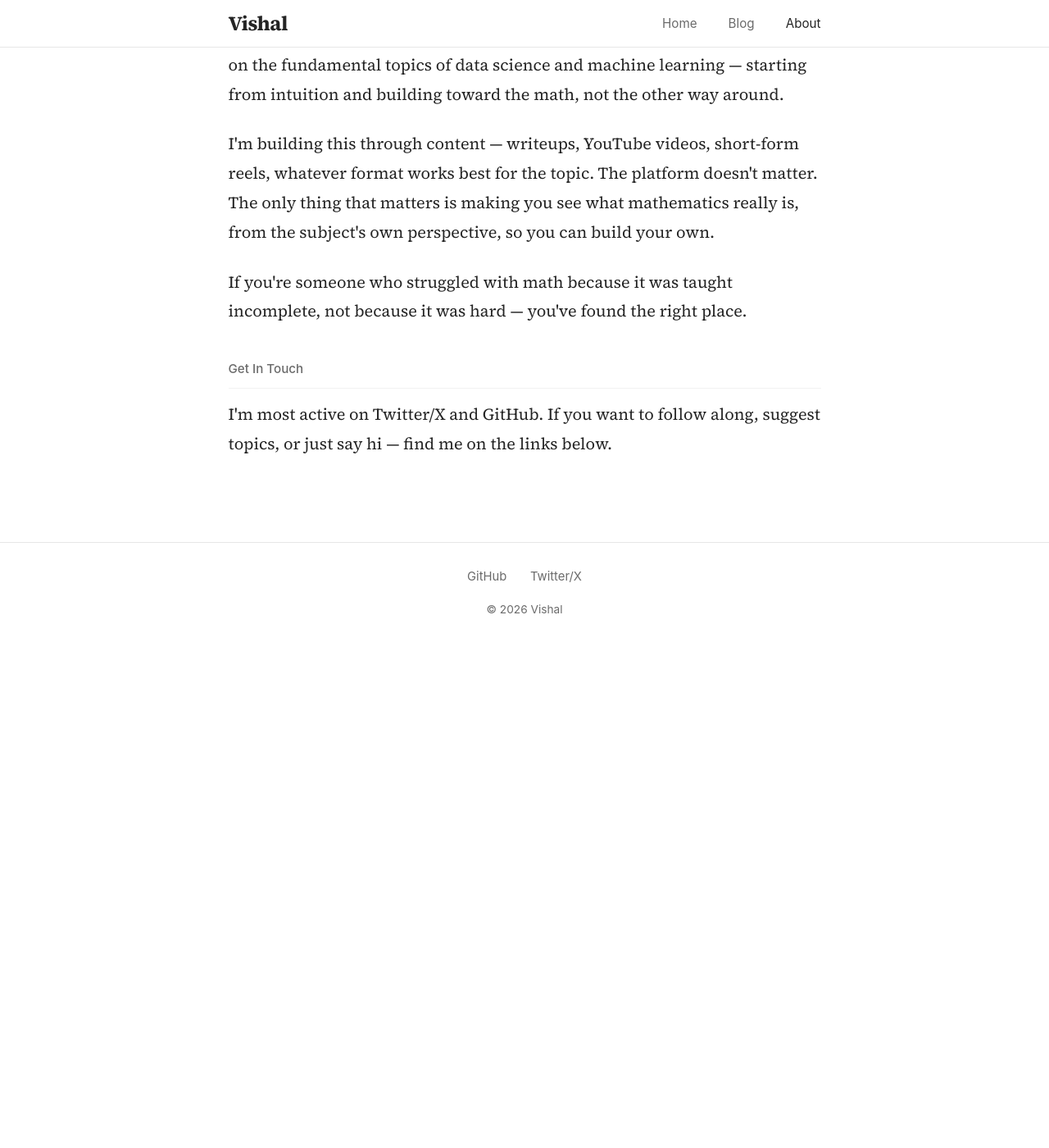
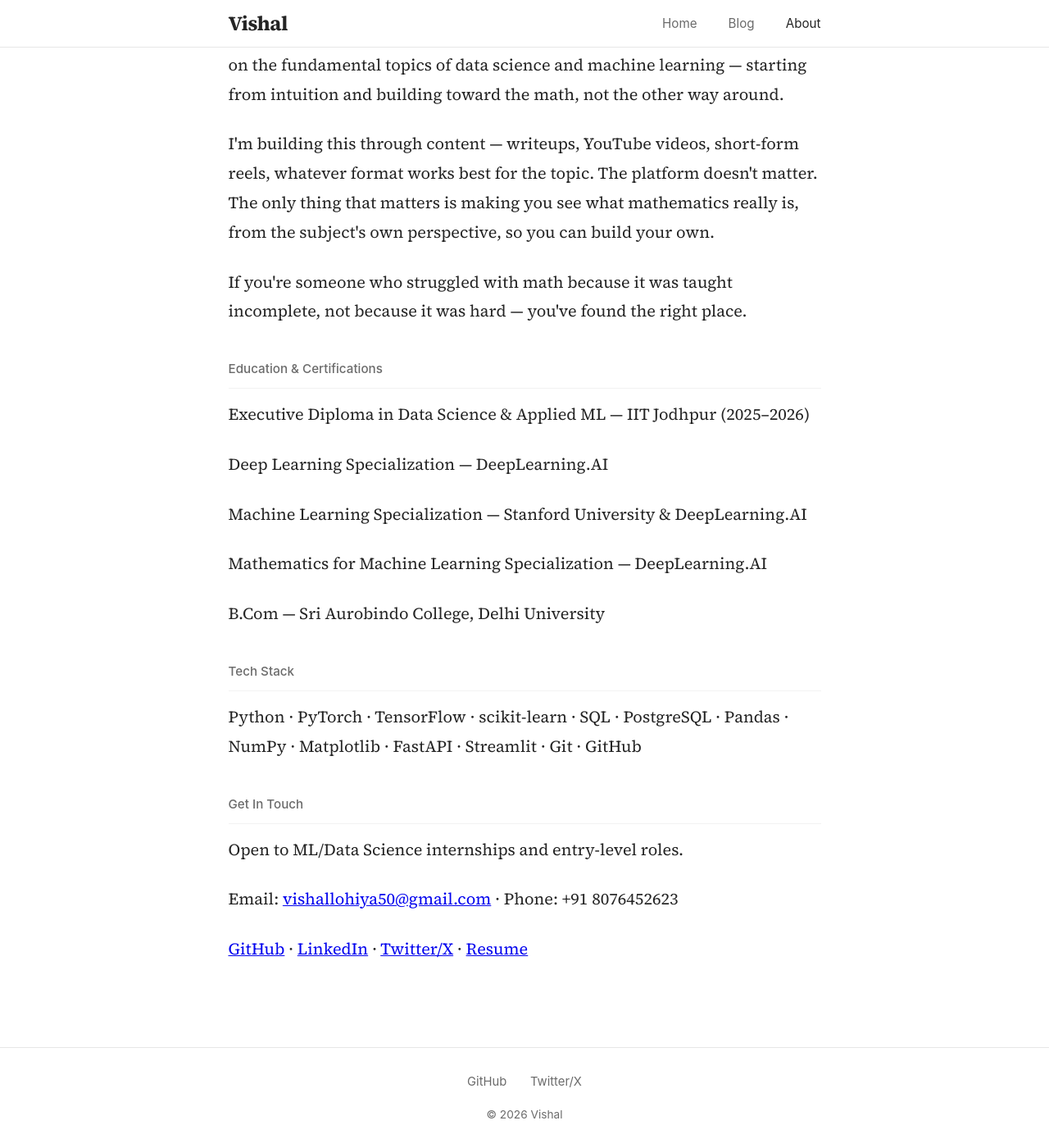
Before and after one commit to vishall4/vishall4.github.io, a Jekyll site: the page built from about.md, in a window 1280 px wide and 1400 px high, scrolled down 1021 px. Shown: the whole window at 82% size. Built offline with Jekyll 4.4.1, drawn with Linux system fonts in a browser that asks for light colours; before the commit the page ends 1805 px from its top, so only the background shows below that.

Commit message:
Update about.md with education and tech stack
Added education, certifications, and tech stack sections to the about page.

```diff
--- a/about.md
+++ b/about.md
@@ -25,7 +25,23 @@ permalink: /about/
   </div>
 
   <div class="about-section">
+    <h2>Education & Certifications</h2>
+    <p>Executive Diploma in Data Science & Applied ML — IIT Jodhpur (2025–2026)</p>
+    <p>Deep Learning Specialization — DeepLearning.AI</p>
+    <p>Machine Learning Specialization — Stanford University & DeepLearning.AI</p>
+    <p>Mathematics for Machine Learning Specialization — DeepLearning.AI</p>
+    <p>B.Com — Sri Aurobindo College, Delhi University</p>
+  </div>
+
+  <div class="about-section">
+    <h2>Tech Stack</h2>
+    <p>Python · PyTorch · TensorFlow · scikit-learn · SQL · PostgreSQL · Pandas · NumPy · Matplotlib · FastAPI · Streamlit · Git · GitHub</p>
+  </div>
+
+  <div class="about-section">
     <h2>Get In Touch</h2>
-    <p>I'm most active on Twitter/X and GitHub. If you want to follow along, suggest topics, or just say hi — find me on the links below.</p>
+    <p>Open to ML/Data Science internships and entry-level roles.</p>
+    <p>Email: <a href="mailto:vishallohiya50@gmail.com">vishallohiya50@gmail.com</a> · Phone: +91 8076452623</p>
+    <p><a href="https://github.com/vishall4" target="_blank">GitHub</a> · <a href="https://linkedin.com/in/vishal50" target="_blank">LinkedIn</a> · <a href="https://x.com/vishallohiya77" target="_blank">Twitter/X</a> · <a href="https://drive.google.com/file/d/1cytqP51Q1V3keW_5WyT_B-KKEAJuzqpE/view" target="_blank">Resume</a></p>
   </div>
 </div>
```
